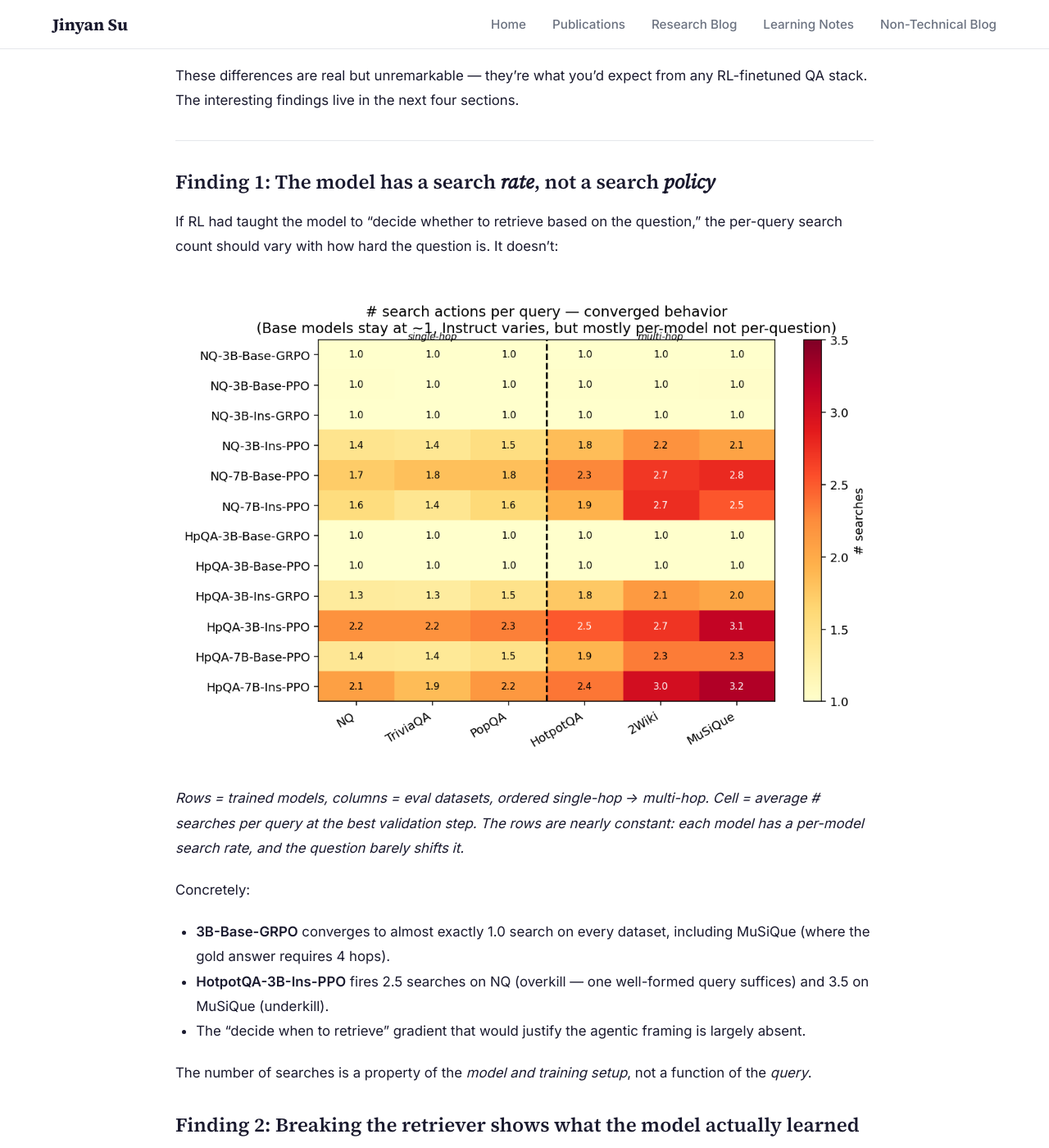
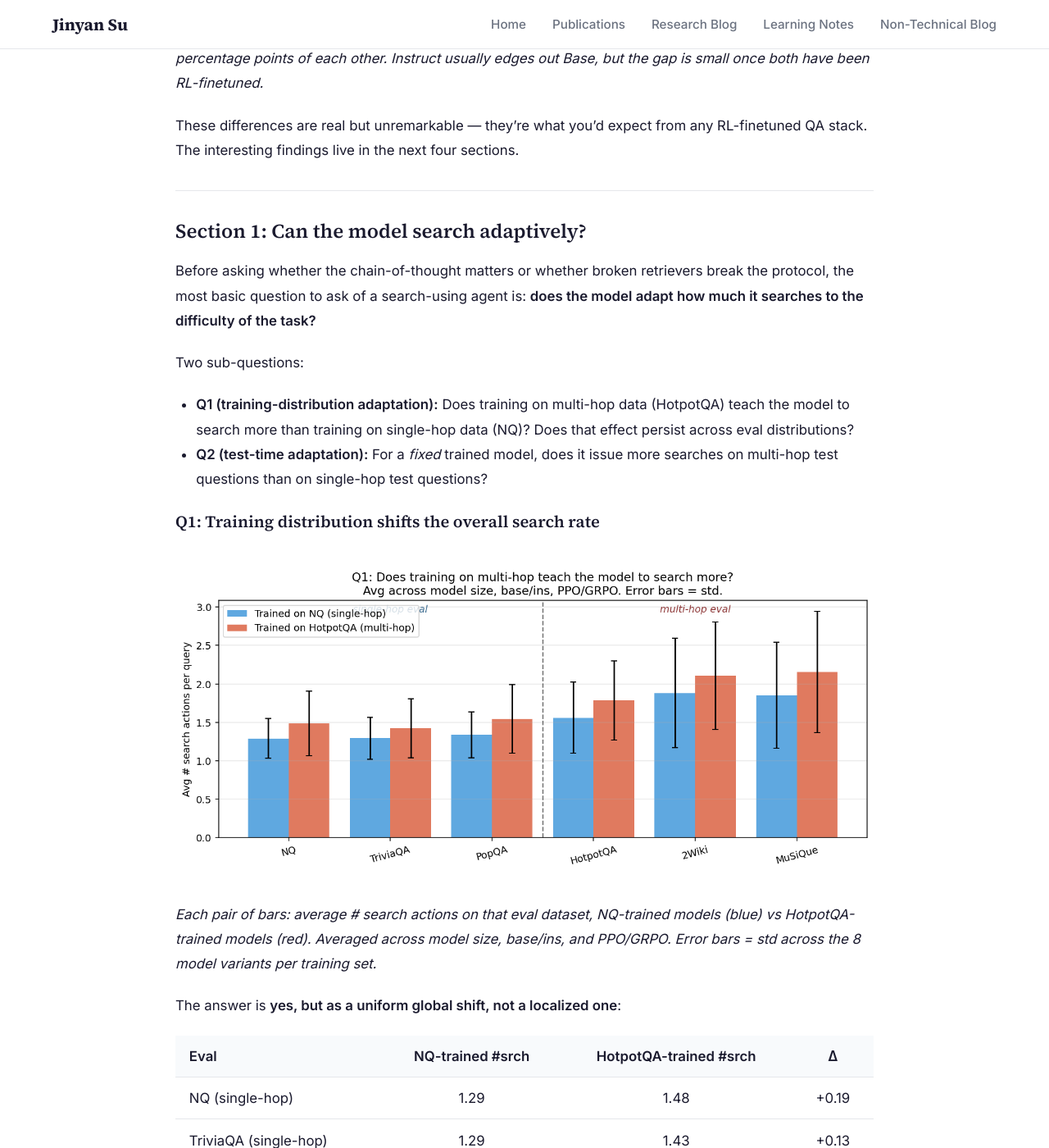
Before and after one commit to JinyanSu1/jinyansu1.github.io, a Jekyll site: the page built from _posts/2026-05-22-search-r1-does-the-model-actually-learn-to-search.md, in a window 1280 px wide and 1400 px high, scrolled down 1907 px. Shown: the whole window at 82% size. Built offline with Jekyll 4.4.1, drawn with Linux system fonts in a browser that asks for light colours; some of the changed text lies outside the part shown.

Commit message:
Search-R1: restructure Section 1 around adaptivity (training-distribution + test-time)

```diff
--- a/_posts/2026-05-22-search-r1-does-the-model-actually-learn-to-search.md
+++ b/_posts/2026-05-22-search-r1-does-the-model-actually-learn-to-search.md
@@ -11,7 +11,7 @@
 
 Across ~60 Search-R1 runs (model size × base/instruct × PPO/GRPO × NQ/HotpotQA × turn budgets × broken-retriever settings × no-think ablation), four findings recur:
 
-1. **The number of searches the model issues is a learned reflex, not a query-conditioned policy.** A model fires almost the same number of searches on MuSiQue (4-hop) as on PopQA (1-hop).
+1. **Search adaptivity is shallow.** Training on multi-hop data raises the model's overall search count by ~0.2 *uniformly* across both single-hop and multi-hop evals — it's a global thermostat, not a per-question policy. At test time, only larger (7B) or PPO-tuned instruct models adapt to question difficulty; every 3B-base model emits the same number of searches on PopQA as on MuSiQue.
 2. **Breaking the retriever exposes the protocol.** When the retriever returns *empty* documents, HotpotQA-trained models stop searching but NQ-trained models keep searching for nothing. When the retriever returns *random* documents, even NQ-trained models eventually stop — random docs hurt the reward, empty docs only cost a search.
 3. **Removing the `<think>` scaffolding (prompt instruction, format reward, cross-turn persistence) does not hurt — it usually helps.** Across 16 matched pairs, no-think wins 12, ties 1, loses 3. Mean Δ = **+1.1 pp** in favor of no-think. The model can still emit free-form prose before each `<search>`, so this is not "removing reasoning" in a strong sense; it's removing the structured think protocol that the agentic-RL story credits as the source of reasoning.
 4. **Telling the model its budget mostly normalizes behavior, it doesn't make it adaptive.** BT1 pulls PPO down from ~4 searches to ~2 and pulls GRPO up from ~1.1 to ~1.6. Net effect on score is small (±2 pp).
@@ -48,20 +48,77 @@
 
 ---
 
-## Finding 1: The model has a search *rate*, not a search *policy*
+## Section 1: Can the model search adaptively?
 
-If RL had taught the model to "decide whether to retrieve based on the question," the per-query search count should vary with how hard the question is. It doesn't:
+Before asking whether the chain-of-thought matters or whether broken retrievers break the protocol, the most basic question to ask of a search-using agent is: **does the model adapt how much it searches to the difficulty of the task?**
 
-![Search count per (model × eval dataset)](/assets/images/search-r1/search_count_heatmap.png)
-*Rows = trained models, columns = eval datasets, ordered single-hop → multi-hop. Cell = average # searches per query at the best validation step. The rows are nearly constant: each model has a per-model search rate, and the question barely shifts it.*
+Two sub-questions:
 
-Concretely:
+- **Q1 (training-distribution adaptation):** Does training on multi-hop data (HotpotQA) teach the model to search more than training on single-hop data (NQ)? Does that effect persist across eval distributions?
+- **Q2 (test-time adaptation):** For a *fixed* trained model, does it issue more searches on multi-hop test questions than on single-hop test questions?
 
-- **3B-Base-GRPO** converges to almost exactly 1.0 search on every dataset, including MuSiQue (where the gold answer requires 4 hops).
-- **HotpotQA-3B-Ins-PPO** fires 2.5 searches on NQ (overkill — one well-formed query suffices) and 3.5 on MuSiQue (underkill).
-- The "decide when to retrieve" gradient that would justify the agentic framing is largely absent.
+### Q1: Training distribution shifts the overall search rate
 
-The number of searches is a property of the *model and training setup*, not a function of the *query*.
+![Q1: search count by eval dataset, NQ-trained vs HotpotQA-trained](/assets/images/search-r1/adapt_by_trainset.png)
+*Each pair of bars: average # search actions on that eval dataset, NQ-trained models (blue) vs HotpotQA-trained models (red). Averaged across model size, base/ins, and PPO/GRPO. Error bars = std across the 8 model variants per training set.*
+
+The answer is **yes, but as a uniform global shift, not a localized one**:
+
+| Eval | NQ-trained #srch | HotpotQA-trained #srch | Δ |
+|------|:---:|:---:|:---:|
+| NQ (single-hop) | 1.29 | 1.48 | +0.19 |
+| TriviaQA (single-hop) | 1.29 | 1.43 | +0.13 |
+| PopQA (single-hop) | 1.34 | 1.55 | +0.21 |
+| HotpotQA (multi-hop) | 1.56 | 1.79 | +0.22 |
+| 2Wiki (multi-hop) | 1.88 | 2.11 | +0.22 |
+| MuSiQue (multi-hop) | 1.86 | 2.15 | +0.30 |
+
+HotpotQA-trained models search ~0.2 more times per query than NQ-trained models — **on every eval, including single-hop ones**. The training distribution doesn't teach the model "MuSiQue is harder, search more on it"; it teaches the model "in general, search a bit more." Both columns also show the same left-to-right gradient (single → multi-hop evals get more searches), so the absolute search count is roughly *additive* across training-distribution effect and test-difficulty effect.
+
+### Q2: Test-time adaptation is real, but only for larger / instruct models
+
+![Q2: per-model single-hop vs multi-hop search count](/assets/images/search-r1/adapt_at_test_time.png)
+*One line per trained model, connecting its average # searches on single-hop evals (left point) to multi-hop evals (right point). A steeply rising line = the model adapts at test time; a flat line = the model does the same thing regardless of question type. Color = training distribution.*
+
+Aggregated:
+
+| Group | SH avg | MH avg | MH − SH |
+|-------|:---:|:---:|:---:|
+| All models | 1.40 | 1.89 | **+0.49** |
+| NQ-trained | 1.31 | 1.77 | +0.46 |
+| HotpotQA-trained | 1.49 | 2.02 | +0.53 |
+
+But the average hides bimodality. Per-model deltas:
+
+| Model | SH | MH | MH − SH |
+|-------|:---:|:---:|:---:|
+| nq-3B-Base-GRPO | 0.99 | 0.99 | **0.00** |
+| nq-3B-Base-PPO  | 1.01 | 1.02 | **+0.01** |
+| nq-3B-Ins-GRPO  | 1.00 | 1.00 | **0.00** |
+| hpqa-3B-Base-GRPO | 1.00 | 1.00 | **0.00** |
+| hpqa-3B-Base-PPO  | 1.00 | 1.00 | **0.00** |
+| nq-3B-Ins-PPO | 1.46 | 2.04 | +0.58 |
+| hpqa-3B-Ins-GRPO | 1.37 | 1.97 | +0.60 |
+| hpqa-3B-Ins-PPO | 2.24 | 2.78 | +0.54 |
+| nq-7B-Base-GRPO | 1.39 | 2.05 | +0.66 |
+| hpqa-7B-Base-GRPO | 1.36 | 1.98 | +0.62 |
+| hpqa-7B-Base-PPO | 1.41 | 2.19 | +0.78 |
+| nq-7B-Ins-GRPO | 1.29 | 2.06 | +0.77 |
+| nq-7B-Base-PPO | 1.79 | 2.59 | +0.79 |
+| hpqa-7B-Ins-GRPO | 1.46 | 2.32 | +0.86 |
+| hpqa-7B-Ins-PPO | 2.03 | 2.87 | +0.84 |
+| nq-7B-Ins-PPO | 1.53 | 2.40 | +0.87 |
+
+The pattern: **3B base models and one 3B instruct + GRPO are completely flat** (Δ ≈ 0 — no test-time adaptation). **Every 7B model, and every 3B PPO instruct model, adapts** (Δ between +0.5 and +0.9). Capacity and on-policy advantage estimation both matter.
+
+### What this says about "adaptivity"
+
+Pulling it together:
+
+- **Training distribution acts like a global thermostat.** Training on harder questions raises the model's overall search count by ~0.2 *uniformly* across eval datasets. It does not teach the model "this *type* of question deserves more searches."
+- **Some models do show test-time adaptation** — they search more on multi-hop than on single-hop at the same training budget. But this only emerges with 7B scale or with instruction-tuned + PPO. The 3B-base recipes (which are what people often start with) show *no* test-time adaptation at all.
+- **The two effects are roughly additive.** A HotpotQA-trained 7B-Ins-PPO uses ~2.0 searches on single-hop and ~2.9 on multi-hop — both higher than its NQ-trained counterpart, and with the same gap.
+- **What's missing.** None of these runs produce the strong adaptive behavior the agentic-RL framing would predict: e.g. 1 search on simple NQ questions, 4 on MuSiQue. The largest within-model spread we see is +0.9 searches across the single-hop / multi-hop divide, which is far less than the per-question structural difference between PopQA and MuSiQue.
 
 ## Finding 2: Breaking the retriever shows what the model actually learned
 
```
Also changed, not shown: assets/images/search-r1/adapt_at_test_time.png (added), assets/images/search-r1/adapt_by_trainset.png (added).
